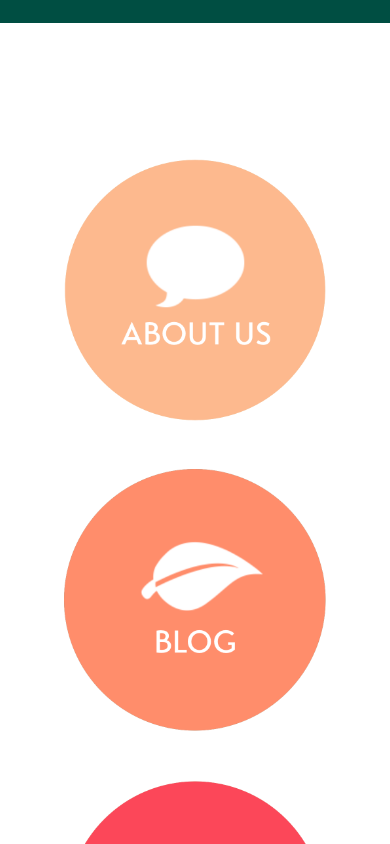
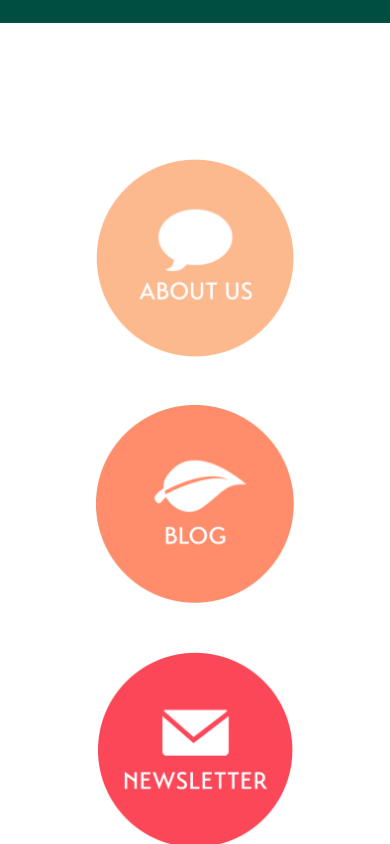
Before and after one commit to jamie-c/nourished, a Next.js app: page / in a window 390 px wide. Shown: the part 1400-2244 px from the top of the page. Built offline with nearby package versions, Linux system fonts and the light colour scheme.

Commit message:
update icon size on xs screens

```diff
--- a/src/components/CircleIconsSubMenu.tsx
+++ b/src/components/CircleIconsSubMenu.tsx
@@ -12,7 +12,7 @@ const CircleIconsSubMenu = () => (
             >
             <Image
                 key={imageName}
-                className='py-6 md:py-0 px-16 sm:px-4 md:px-4 lg:px-10 w-auto h-auto'
+                className='py-6 md:py-0 px-24 sm:px-6 md:px-4 lg:px-10 w-auto h-auto'
                 src={`/images/circle-icon-${imageName}.png`}
                 width={200}
                 height={200}
```
